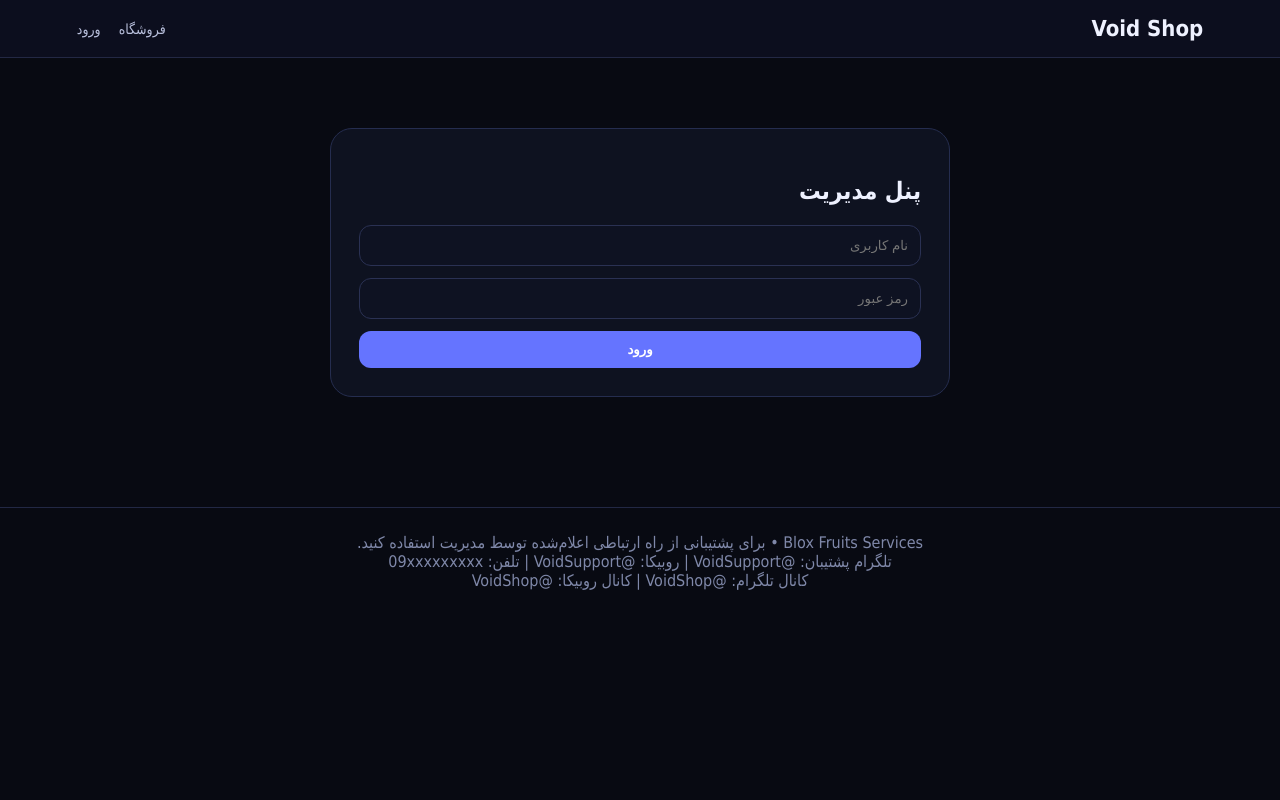
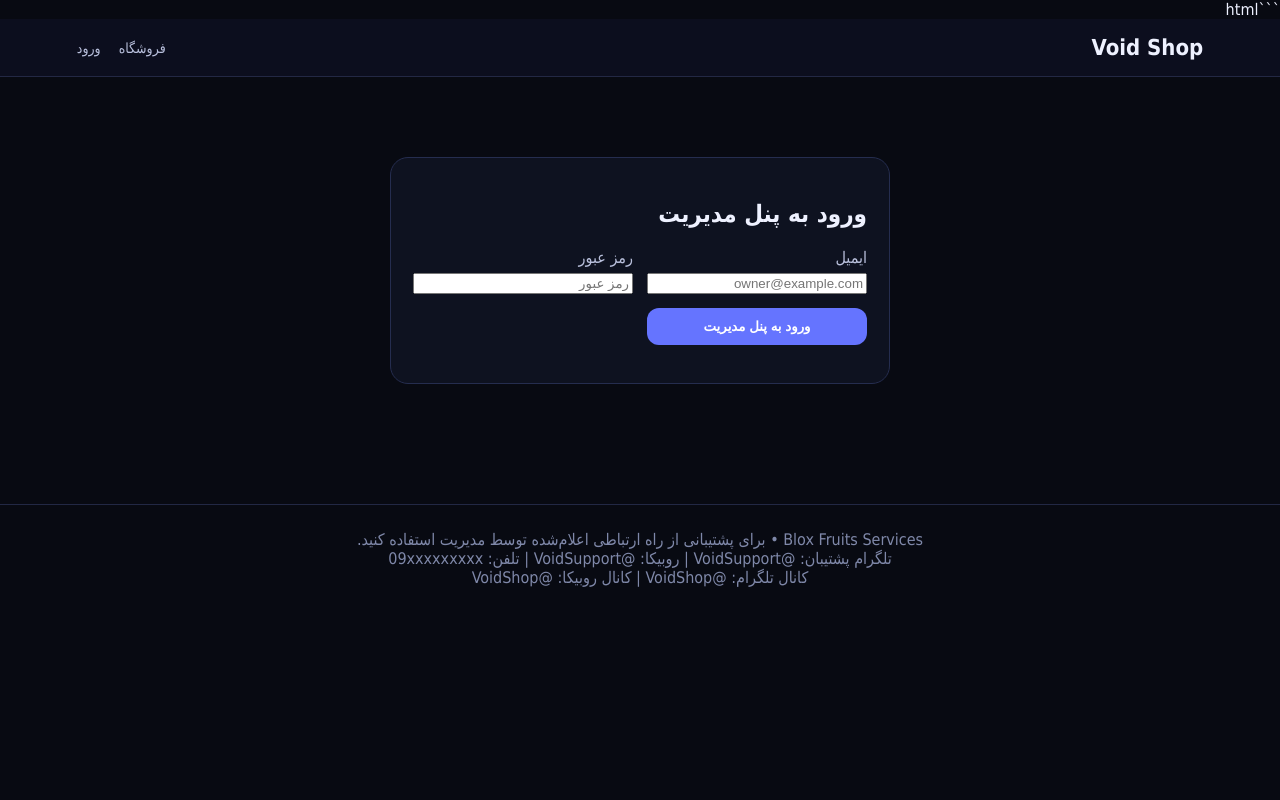
Before and after one commit to radinmaghsodi9-gif/voidShop, a Flask app: page /admin/login in a window 1280 px wide. Run offline with Flask 3, Linux system fonts and the light colour scheme.

Commit message:
Update admin login page

````diff
--- a/templates/admin_login.html
+++ b/templates/admin_login.html
@@ -1 +1,35 @@
-{% extends 'base.html' %}{% block content %}<div class="formbox"><h2>پنل مدیریت</h2><form method="post"><input name="username" placeholder="نام کاربری" required><input name="password" type="password" placeholder="رمز عبور" required><button>ورود</button></form></div>{% endblock %}
+```html
+{% extends "base.html" %}
+
+{% block content %}
+<section class="panel" style="max-width: 500px; margin: 50px auto;">
+    <h2>ورود به پنل مدیریت</h2>
+
+    <form method="post" class="settings">
+        <label>
+            ایمیل
+            <input
+                type="email"
+                name="username"
+                placeholder="owner@example.com"
+                required
+                autocomplete="email"
+            >
+        </label>
+
+        <label>
+            رمز عبور
+            <input
+                type="password"
+                name="password"
+                placeholder="رمز عبور"
+                required
+                autocomplete="current-password"
+            >
+        </label>
+
+        <button type="submit">ورود به پنل مدیریت</button>
+    </form>
+</section>
+{% endblock %}
+```
````
